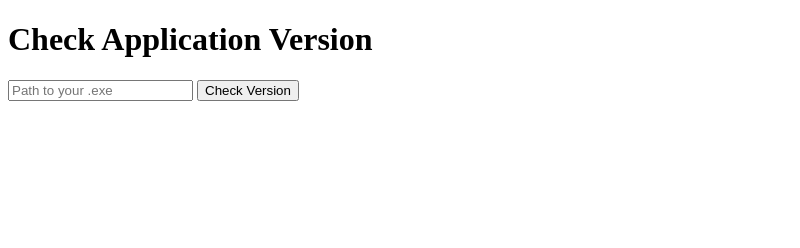
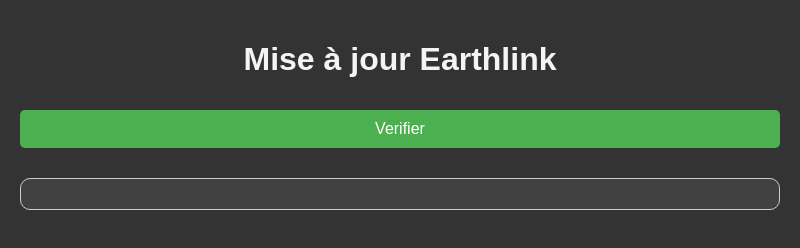
Before and after one commit to darklink973/earthlink-updater, an Electron app: page index.html in a window 800 px wide. Drawn offline with Linux system fonts and the light colour scheme.

Commit message:
last commit (i hope)

```diff
--- a/index.html
+++ b/index.html
@@ -3,14 +3,15 @@
 <head>
     <meta charset="UTF-8">
     <meta name="viewport" content="width=device-width, initial-scale=1.0">
-    <title>Version Checker</title>
+    <title>Earthlink Updater</title>
+    <link rel="stylesheet" href="styles.css">
     <script defer src="renderer.js"></script>
 </head>
 <body>
-    <h1>Check Application Version</h1>
-    <input type="text" id="version-input" placeholder="Path to your .exe" />
-    <button id="check-version-button">Check Version</button>
-    <button id="update-button" style="display: none;">Update</button>
+    <h1>Mise à jour Earthlink</h1>
+    <input type="text" id="version-input" placeholder="Path to your .exe" style="display: none;" />
+    <button id="check-version-button">Verifier</button>
+    <button id="update-button" style="display: none;">Mettre à jour</button>
     <div id="log"></div>
 </body>
 </html>
--- a/renderer.js
+++ b/renderer.js
@@ -11,6 +11,9 @@
     const filePath = document.getElementById('version-input').value; // Get the path to the .exe file
     const logDiv = document.getElementById('log');
     const updateButton = document.getElementById('update-button');
+    const checkVersionButton = document.getElementById('check-version-button');
+
+    checkVersionButton.style.display = 'none';
 
     try {
         const installedVersion = await window.api.getFileVersion(filePath);
@@ -32,6 +35,7 @@
             updateButton.style.display = 'block'; // Show update button
         }
     } catch (error) {
+        updateButton.style.display = 'block';
         logDiv.innerHTML += `Erreur de la vérification de la version: ${error}<br>`;
     }
 });
@@ -39,8 +43,10 @@
 // Add event listener for update button
 document.getElementById('update-button').addEventListener('click', async () => {
     const logDiv = document.getElementById('log');
+    const updateButton = document.getElementById('update-button');
     const url = 'https://github.com/darklink973/EarthLinkLauncher/releases/latest/download/EarthLink.Launcher-setup.exe'; // Update with the actual download URL
 
+    updateButton.style.display = 'none';
     logDiv.innerHTML += `Téléchargement de la dernière version depuis: ${url}<br>`;
 
     try {
@@ -49,10 +55,11 @@
         logDiv.innerHTML += "Execution du fichier d'update...<br>";
 
         const output = await window.api.executeFile(filePath);
-        logDiv.innerHTML += `Installation terminée ! Output: ${output}<br>`;
+        logDiv.innerHTML += `Installation terminée ! ${output}<br>`;
 
         logDiv.innerHTML += 'Vous pouvez maintenant fermer cette fenètre.<br>';
     } catch (error) {
+        updateButton.style.display = 'block';
         logDiv.innerHTML += `Erreur durant la mise à jours: ${error}<br>`;
     }
 });
--- a/styles.css
+++ b/styles.css
@@ -1,32 +1,65 @@
-/* styles.css */
+/* General Body Styles */
 body {
     font-family: Arial, sans-serif;
+    margin: 0;
     padding: 20px;
+    background-color: #333;
+    color: #f4f4f4;
 }
 
+/* Header Styles */
 h1 {
-    color: #333;
+    color: #f4f4f4;
+    text-align: center;
 }
 
+/* Button Styles */
 button {
-    background-color: #4CAF50; /* Vert */
+    background-color: #4caf50; /* Green */
+    border: none;
     color: white;
-    border: none;
-    padding: 10px 15px;
+    padding: 10px 20px;
     text-align: center;
     text-decoration: none;
     display: inline-block;
     font-size: 16px;
-    margin: 4px 2px;
+    margin: 10px 0;
+    transition: background-color 0.3s;
     cursor: pointer;
     border-radius: 5px;
+    width: 100%; /* Make buttons full-width */
 }
 
-#path-display, #log {
+button:hover {
+    background-color: #45a049;
+}
+
+/* Log Container Styles */
+#log {
+    background-color: #414141;
+    border: 1px solid #ccc;
+    border-radius: 10px;
+    padding: 15px;
+    max-height: 300px;
+    overflow-y: auto;
     margin-top: 20px;
-    font-size: 16px;
-    color: #555;
-    border: 1px solid #ccc;
-    padding: 10px;
-    border-radius: 5px;
 }
+
+/* Scrollbar Styles for Log Container */
+#log::-webkit-scrollbar {
+    width: 10px;
+}
+
+#log::-webkit-scrollbar-thumb {
+    background: #888;
+    border-radius: 10px;
+}
+
+#log::-webkit-scrollbar-thumb:hover {
+    background: #555;
+}
+
+/* Hidden Button for Update */
+#update-button {
+    display: none; /* Start hidden */
+}
```
Also changed, not shown: 1 other file.
